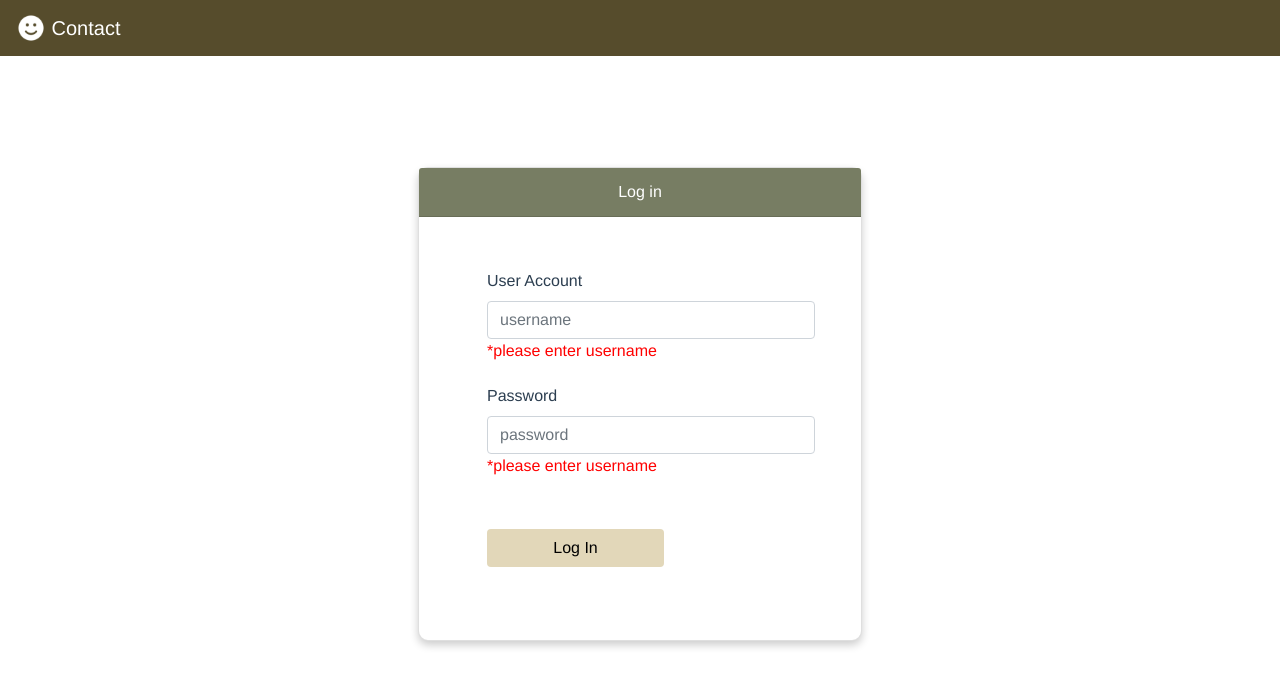
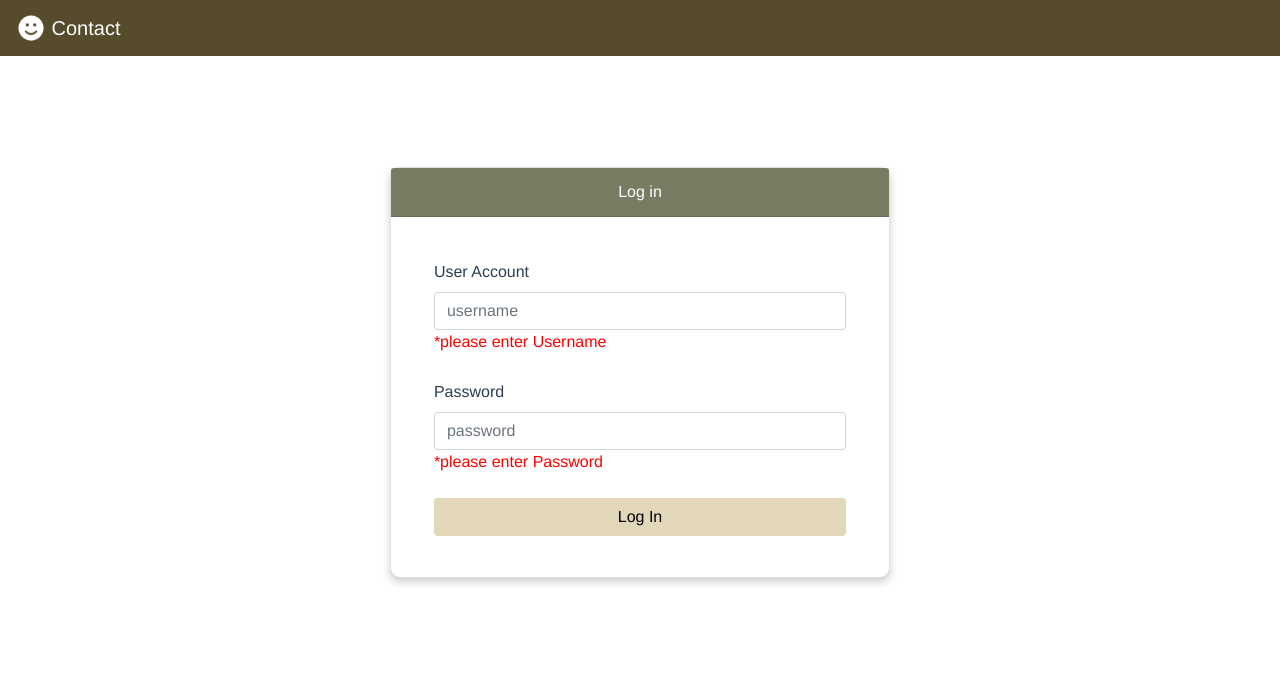
Before and after one commit to merlinboii/contacts_vue_project, a Vue app in the folder front_vite/: page /login in a window 1280 px wide. Shown: the top 686 px of the page. Built offline with nearby package versions, Linux system fonts and the light colour scheme.

Commit message:
Update Layout

```diff
--- a/front_vite/src/views/Login.vue
+++ b/front_vite/src/views/Login.vue
@@ -1,22 +1,20 @@
 <template>
   <div class="container">
-    <div class="card"
-      style="">
+    <div class="card">
       <div class="card-header" style="background-color:#777D63;color:white;">
         Log in
       </div>
-      <div class="card-body">
-        <div class="row" >
-          <div>
+      <div class="card-body" >
+        <div style="margin: 5% 5% 0% 5%">
           <label class="pull-left">User Account</label>
           <input type="username" v-model="formData.username" class="form-control" placeholder="username" />
-          <p class="text-left" v-if="formData.username.length == 0" style="color:red">*please enter username</p>
-          <label class="pull-left" style="margin-top:5px;">Password</label>
+          <p  class="text-left" v-if="formData.username.length == 0" style="color:red">*please enter Username</p>
+          <label class="pull-left" style="margin-top:10px;">Password</label>
           <input type="password" v-model="formData.password" class="form-control" placeholder="password"
             @keyup.enter="logIn" />
-          <p class="text-left" v-if="formData.password.length == 0" style="color:red">*please enter username</p>
-          </div>
-          <button id="loginButton" class="btn  w-50" @click="logIn" style="background-color:#E2D7B9; margin-bottom: 15%; margin-top: 10%; color:black;">Log In</button>
+          <p class="text-left" v-if="formData.password.length == 0" style="color:red">*please enter Password</p>
+          <button id="loginButton" class="btn  w-100" @click="logIn" style="background-color:#E2D7B9; margin-bottom: 5%; margin-top: 2%; color:black;">Log In</button>
+
       </div>
       </div>
 
@@ -54,34 +52,28 @@ export default {
 </script>
 
 <style scoped>
-@media screen and (min-width: 601px) {
-.card {
-    margin: 10% 30% 0% 30%;
+@media screen and (max-width: 992px) {
+  .card {
+    width: 300px;
+    margin:0 auto;
+    margin-top: 10%;
     box-shadow: 0 4px 8px 0 rgba(0,0,0,0.2);
     transition: 0.3s;
     border-radius: 10px;
   }
-  .row{
-    margin: 2rem 0rem 0rem 3rem
-  }
-  #loginButton{
-    background-color:#E2D7B9;
-    margin-bottom: 15%;
-    margin-bottom: 15%;
-    color:black;
-  }
 }
-@media screen and (max-width: 600px) {
-.card {
-    margin: 10% 10% 0% 10%;
+@media screen and (min-width: 993px) {
+  .card {
+    width: 500px;
+    margin:0 auto;
+    margin-top: 10%;
     box-shadow: 0 4px 8px 0 rgba(0,0,0,0.2);
     transition: 0.3s;
     border-radius: 10px;
   }
-  .row{
-    margin: 2rem 2rem 0rem 2rem
-  }
 }
+
+
 h1, h2 {
   font-weight: normal;
 }
```
